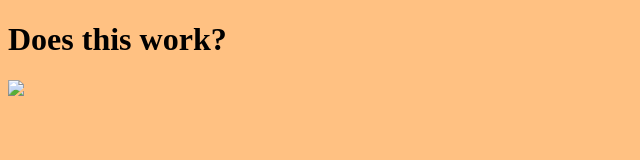
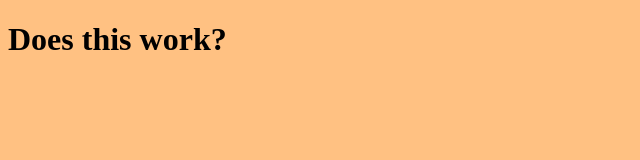
Before and after one commit to Cheayo/cheayo.github.io, a plain HTML site: page index.html in a window 1280 px wide. Shown: the full height of the page, 0-640 px from the left. Drawn offline with Linux system fonts and the light colour scheme.

Commit message:
Update index.html

```diff
--- a/index.html
+++ b/index.html
@@ -5,6 +5,5 @@
 	</head>
 	<body>
 		<h1>Does this work?</h1>
-		<img src="20858204041_e46e50f1cb_z.jpg">
 	</body>
 </html>
```
